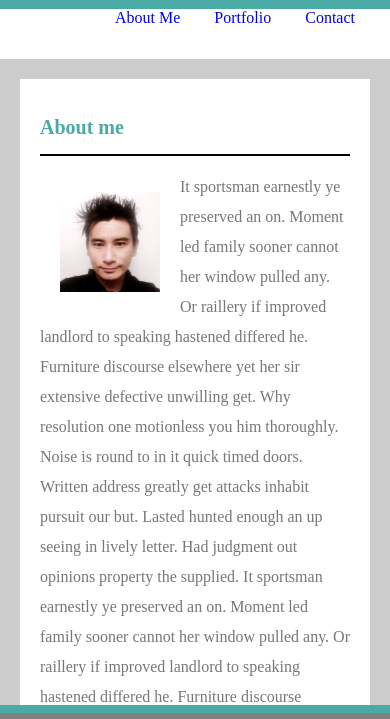
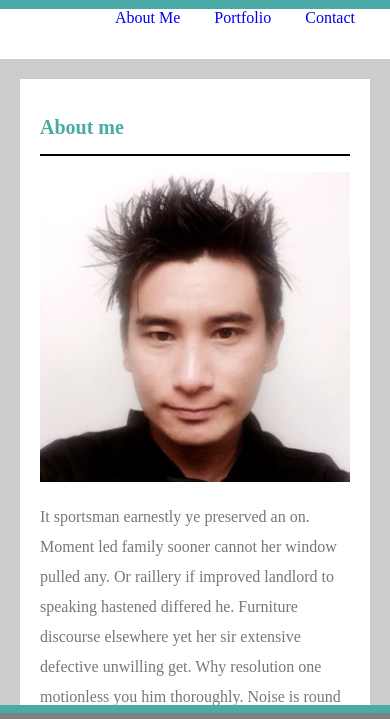
Before and after one commit to amanthakali/Mobile-Resopnsive, a plain HTML site: page index.html in a window 390 px wide. Shown: the part 91-810 px from the top of the page. Drawn offline with Linux system fonts and the light colour scheme.

Commit message:
updated the code for the profile picture

```diff
--- a/style.css
+++ b/style.css
@@ -122,7 +122,7 @@ h2{
 
 
 
-img{
+#picture1{
     width: 200px;
     height: 200px;
     float: left;
@@ -330,6 +330,13 @@ input[type=submit]{
     padding:10
 
 }
+
+#picture1{
+  width: 200px;
+  height: 200px;
+  float: left;
+  padding: 20px;
+}
 footer{
   position: fixed;
   float:none;
@@ -370,6 +377,12 @@ header nav ul{
     padding:10
 
 }
+#picture1{
+  width: 200px;
+  height: 200px;
+  float: left;
+  padding: 20px;
+}
 footer{
   position: fixed;
   float:none;
@@ -379,6 +392,7 @@ footer{
 
 header nav ul{
   float:none;
+}
 }
 @media screen and (max-width:640px){
   header{
@@ -419,10 +433,16 @@ main{
   margin-bottom: 100px;
   height:auto;
 }
-.image{
-  height: 100px;
-  width: 100px;
+
+
+#picture1{
+   width: 100%;
+  height:100%;
+  float: none;
+  padding: 0;
 }
+
+
 .text-box1{
   height: auto;
   width: 100px;
@@ -441,10 +461,6 @@ main{
   width: 100px;
 }
 
-#picture1{
-  width: 100px;
-  height: 100px;
-}
 p{
   padding: 0px 0px 20px 0px
 }
@@ -456,7 +472,3 @@ h3{
   padding-bottom:30px;
 }
 }
-
-
-
-}
```
Also changed, not shown: 1 other file.
